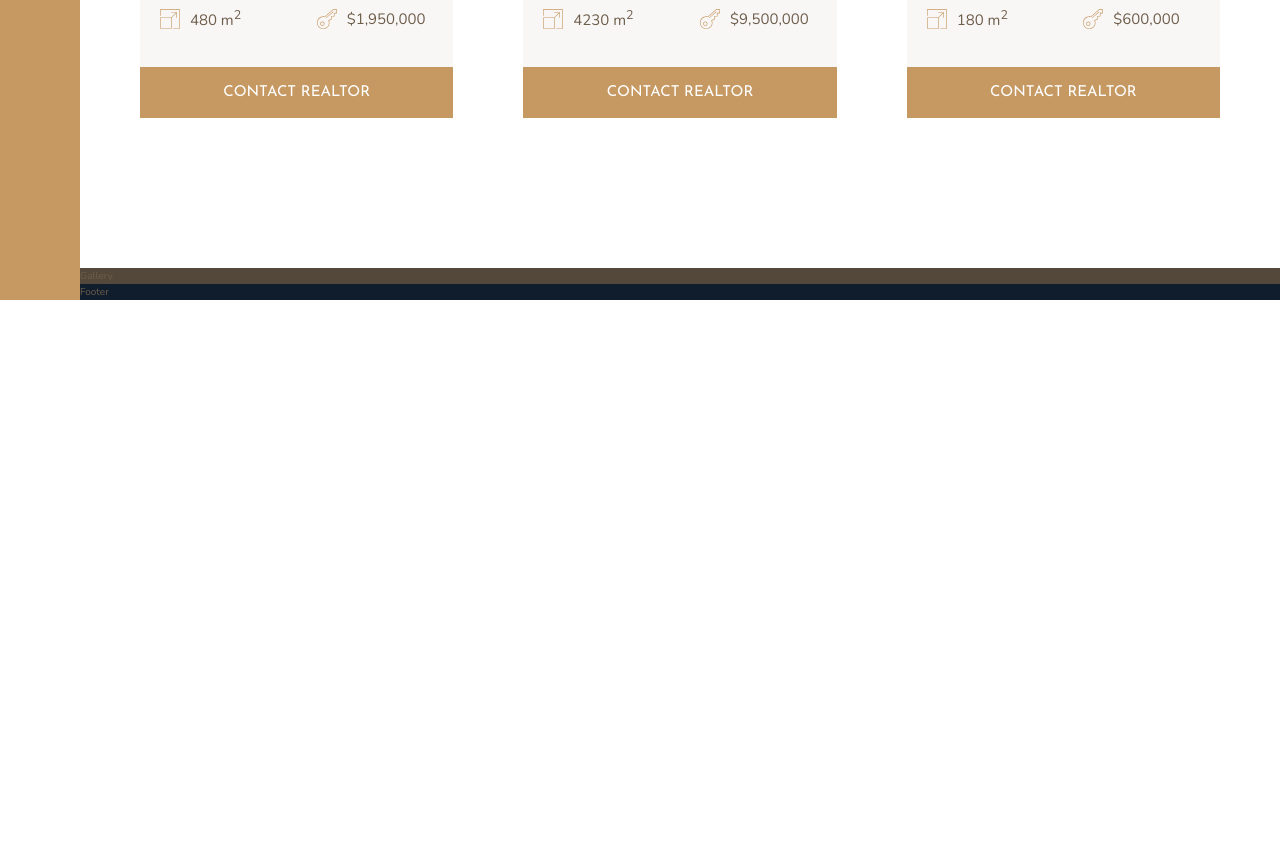
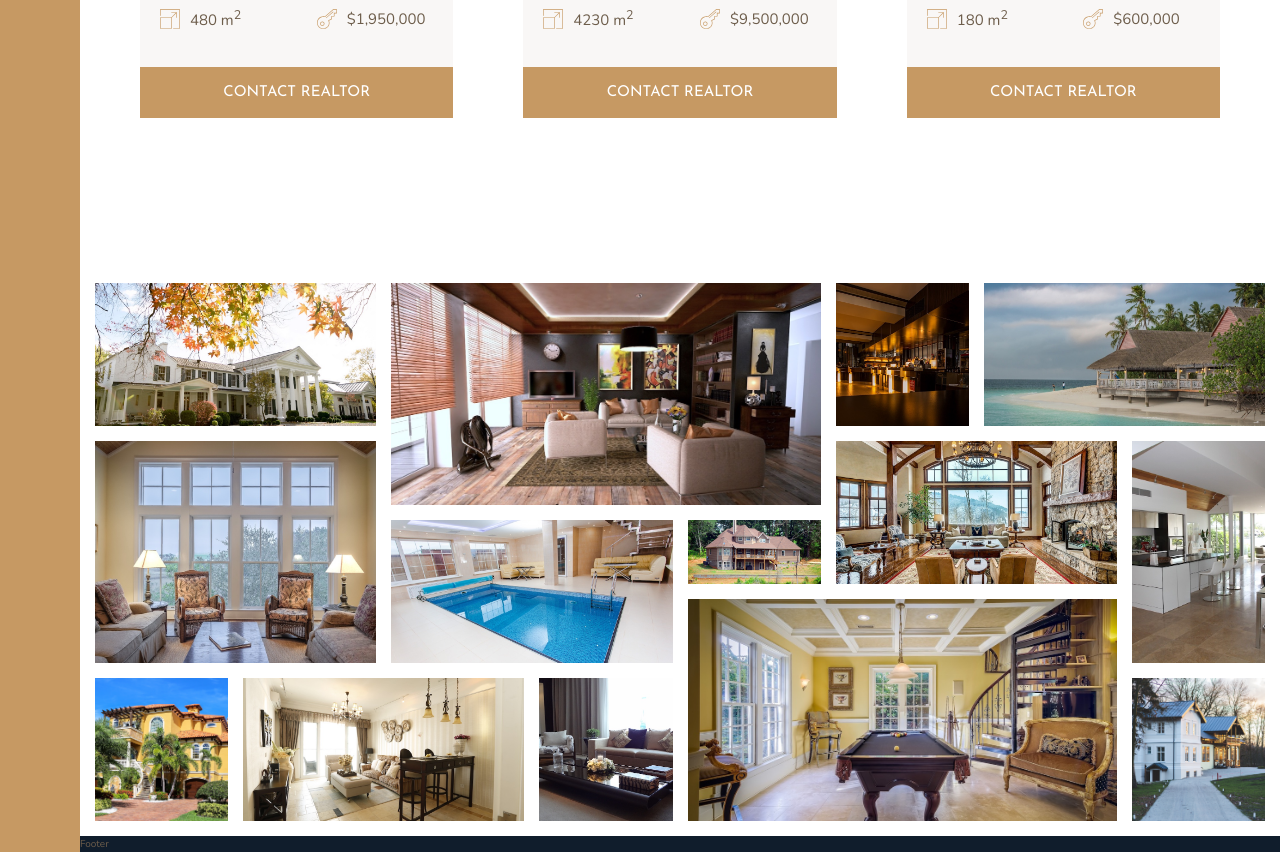
Before and after one commit to michaeljed29/nexter-grid, a website: page index.html in a window 1280 px wide. Shown: the part 2804-3656 px from the top of the page. Before the commit the page ends 3104 px from the top, so only its background shows below. Drawn offline with nearby package versions, Linux system fonts and the light colour scheme.

Commit message:
Done gallery

```diff
--- a/index.html
+++ b/index.html
@@ -276,7 +276,48 @@
             </div>
         </section>
         <section class="gallery">
-            Gallery
+            <figure class="gallery__item gallery__item--1">
+                <img src="img/gal-1.jpeg" alt="Gallery image 1" class="gallery__img">
+            </figure>
+            <figure class="gallery__item gallery__item--2">
+                <img src="img/gal-2.jpeg" alt="Gallery image 2" class="gallery__img">
+            </figure>
+            <figure class="gallery__item gallery__item--3">
+                <img src="img/gal-3.jpeg" alt="Gallery image 3" class="gallery__img">
+            </figure>
+            <figure class="gallery__item gallery__item--4">
+                <img src="img/gal-4.jpeg" alt="Gallery image 3" class="gallery__img">
+            </figure>
+            <figure class="gallery__item gallery__item--5">
+                <img src="img/gal-5.jpeg" alt="Gallery image 3" class="gallery__img">
+            </figure>
+            <figure class="gallery__item gallery__item--6">
+                <img src="img/gal-6.jpeg" alt="Gallery image 3" class="gallery__img">
+            </figure>
+            <figure class="gallery__item gallery__item--7">
+                <img src="img/gal-7.jpeg" alt="Gallery image 3" class="gallery__img">
+            </figure>
+            <figure class="gallery__item gallery__item--8">
+                <img src="img/gal-8.jpeg" alt="Gallery image 3" class="gallery__img">
+            </figure>
+            <figure class="gallery__item gallery__item--9">
+                <img src="img/gal-9.jpeg" alt="Gallery image 3" class="gallery__img">
+            </figure>
+            <figure class="gallery__item gallery__item--10">
+                <img src="img/gal-10.jpeg" alt="Gallery image 3" class="gallery__img">
+            </figure>
+            <figure class="gallery__item gallery__item--11">
+                <img src="img/gal-11.jpeg" alt="Gallery image 3" class="gallery__img">
+            </figure>
+            <figure class="gallery__item gallery__item--12">
+                <img src="img/gal-12.jpeg" alt="Gallery image 3" class="gallery__img">
+            </figure>
+            <figure class="gallery__item gallery__item--13">
+                <img src="img/gal-13.jpeg" alt="Gallery image 3" class="gallery__img">
+            </figure>
+            <figure class="gallery__item gallery__item--14">
+                <img src="img/gal-14.jpeg" alt="Gallery image 3" class="gallery__img">
+            </figure>
         </section>
         <footer class="footer">
             Footer
--- a/sass/_gallery.scss
+++ b/sass/_gallery.scss
@@ -1,4 +1,88 @@
 .gallery {
-    background-color: $color-grey-dark-1;
     grid-column: full-start / full-end;
+
+    display: grid;
+    grid-template-columns: repeat(8, 1fr);
+    grid-template-rows: repeat(7, 5vw);
+    grid-gap: 1.5rem;
+    padding: 1.5rem;
+
+    &__item {
+        &--1 {
+            grid-row: 1 / span 2;
+            grid-column: 1 / span 2;
+        }
+
+        &--2 {
+            grid-row: 1 / span 3;
+            grid-column: 3 / span 3;
+        }
+
+        &--3 {
+            grid-row: 1 / span 2;
+            grid-column: 6 / 7;
+        }
+
+        &--4 {
+            grid-row: 1 / span 2;
+            grid-column: 7 / -1;
+        }
+
+        &--5 {
+            grid-row: 3 / span 3;
+            grid-column: 1 / span 2;
+        }
+
+        &--6 {
+            grid-row: 4 / span 2;
+            grid-column: 3 / span 2;
+        }
+
+        &--7 {
+            grid-row: 4 / 5;
+            grid-column: 5 / 6;
+        }
+
+        &--8 {
+            grid-row: 3 / span 2;
+            grid-column: 6 / span 2;
+        }
+
+        &--9 {
+            grid-row: 3 / span 3;
+            grid-column: 8 / -1;
+        }
+
+        &--10 {
+            grid-row: 6 / -1;
+            grid-column: 1 / 2;
+        }
+
+        &--11 {
+            grid-row: 6 / -1;
+            grid-column: 2 / span 2;
+        }
+
+        &--12 {
+            grid-row: 6 / -1;
+            grid-column: 4 / 5;
+        }
+
+        &--13 {
+            grid-row: 5 / -1;
+            grid-column: 5 / span 3;
+        }
+
+        &--14 {
+            grid-row: 6 / -1;
+            grid-column: 8 / 9;
+        }
+    }
+
+    &__img {
+        width: 100%;
+        height: 100%;
+        object-fit: cover;
+        display: block;
+    }
 }
```
Also changed, not shown: css/style.css.
